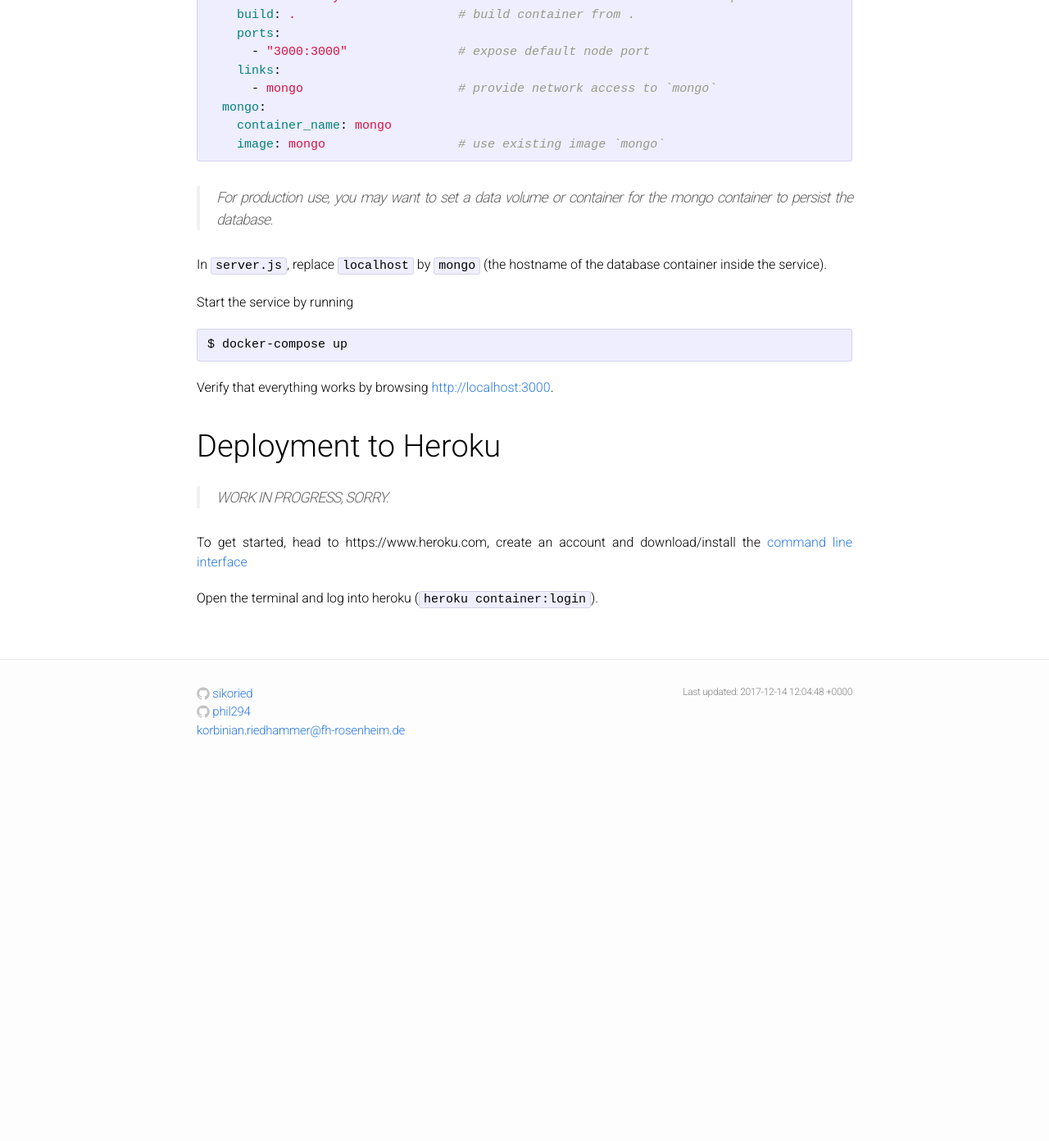
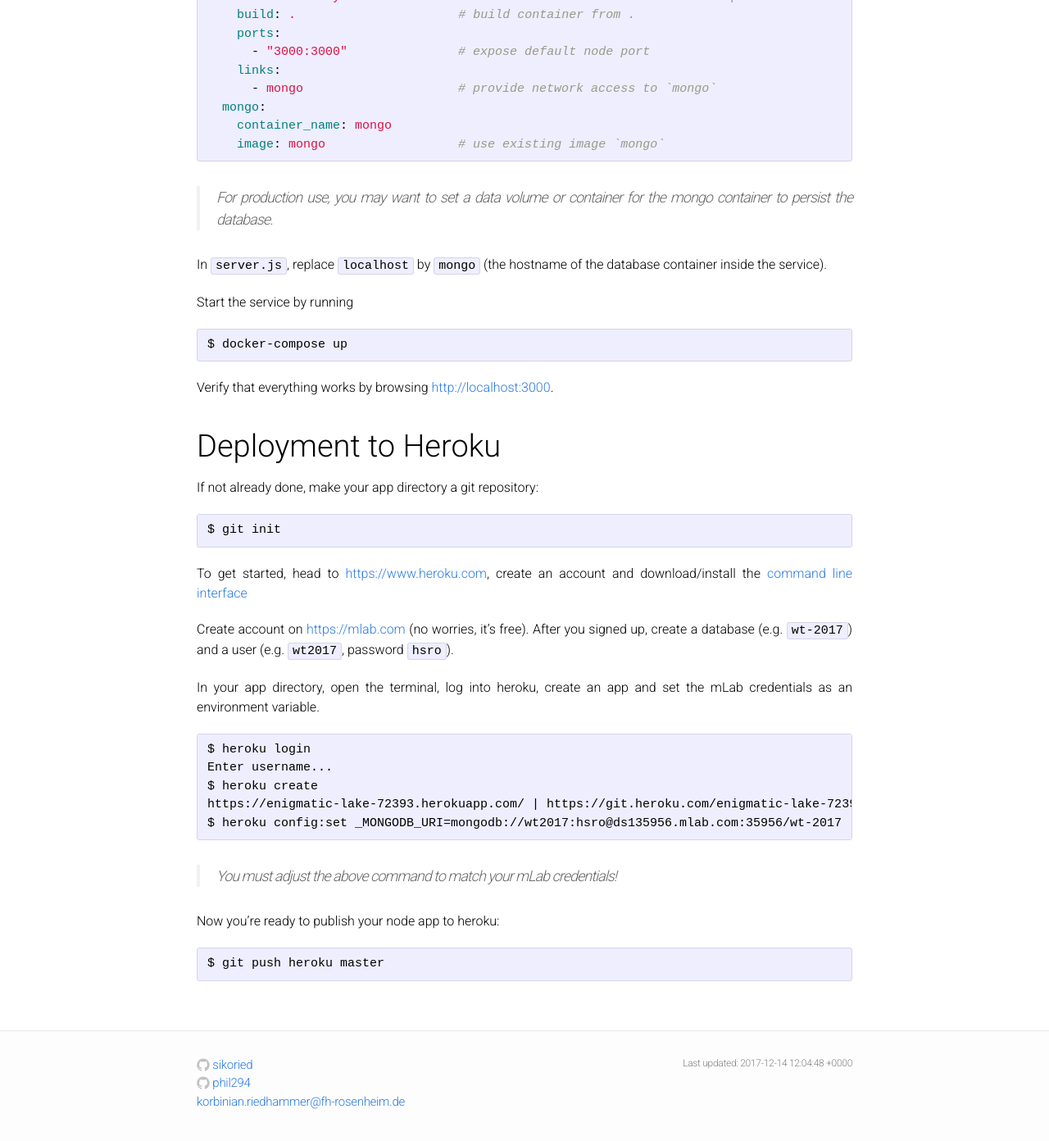
Before and after one commit to SimonGrad/hsro-inf-wt.github.io, a Jekyll site: the page built from 09a-deployment.md, in a window 1280 px wide and 1400 px high, scrolled down 3106 px. Shown: the top 1392 px of the window at 82% size. Built offline with Jekyll 4.4.1, drawn with Linux system fonts in a browser that asks for light colours; our own code applies the rules of GitHub Pages for plain Markdown files; before the commit the page ends 4053 px from its top, so only the background shows below that.

Commit message:
Heroku and Mongo

````diff
--- a/09a-deployment.md
+++ b/09a-deployment.md
@@ -151,8 +151,32 @@ Verify that everything works by browsing <http://localhost:3000>.
 
 # Deployment to Heroku
 
-> WORK IN PROGRESS, SORRY.
+If not already done, make your app directory a git repository:
 
-To get started, head to https://www.heroku.com, create an account and download/install the [command line interface](https://devcenter.heroku.com/articles/heroku-cli)
+```
+$ git init
+```
 
-Open the terminal and log into heroku (`heroku container:login`).
+To get started, head to <https://www.heroku.com>, create an account and download/install the [command line interface](https://devcenter.heroku.com/articles/heroku-cli)
+
+Create account on <https://mlab.com> (no worries, it's free).
+After you signed up, create a database (e.g. `wt-2017`) and a user (e.g. `wt2017`, password `hsro`).
+
+In your app directory, open the terminal, log into heroku, create an app and set the mLab credentials as an environment variable.
+
+```
+$ heroku login
+Enter username...
+$ heroku create
+https://enigmatic-lake-72393.herokuapp.com/ | https://git.heroku.com/enigmatic-lake-72393.git
+$ heroku config:set _MONGODB_URI=mongodb://wt2017:hsro@ds135956.mlab.com:35956/wt-2017
+```
+
+> You must adjust the above command to match your mLab credentials!
+
+
+Now you're ready to publish your node app to heroku:
+
+```
+$ git push heroku master
+```
````
